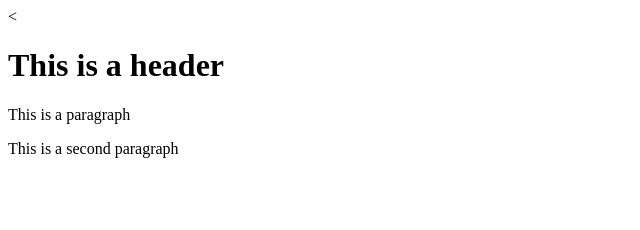
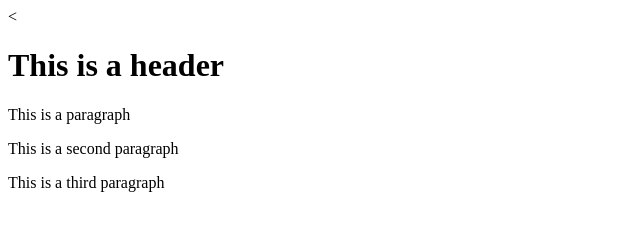
Before and after one commit to AbdoSci/git-test, a website: page index.html in a window 1280 px wide. Shown: the whole page, without its empty margins (0-640 px from the left). Drawn offline with Linux system fonts and the light colour scheme.

Commit message:
fourth commit

```diff
--- a/index.html
+++ b/index.html
@@ -7,6 +7,7 @@
        <<H1>This is a header</H1>
        <p>This is a paragraph</p>
        <p>This is a second paragraph</p>
+       <p>This is a third paragraph</p>
    </body>
 
 </HTml>
```
Also changed, not shown: package.json (added, +24 -0 lines), 1 other file.
